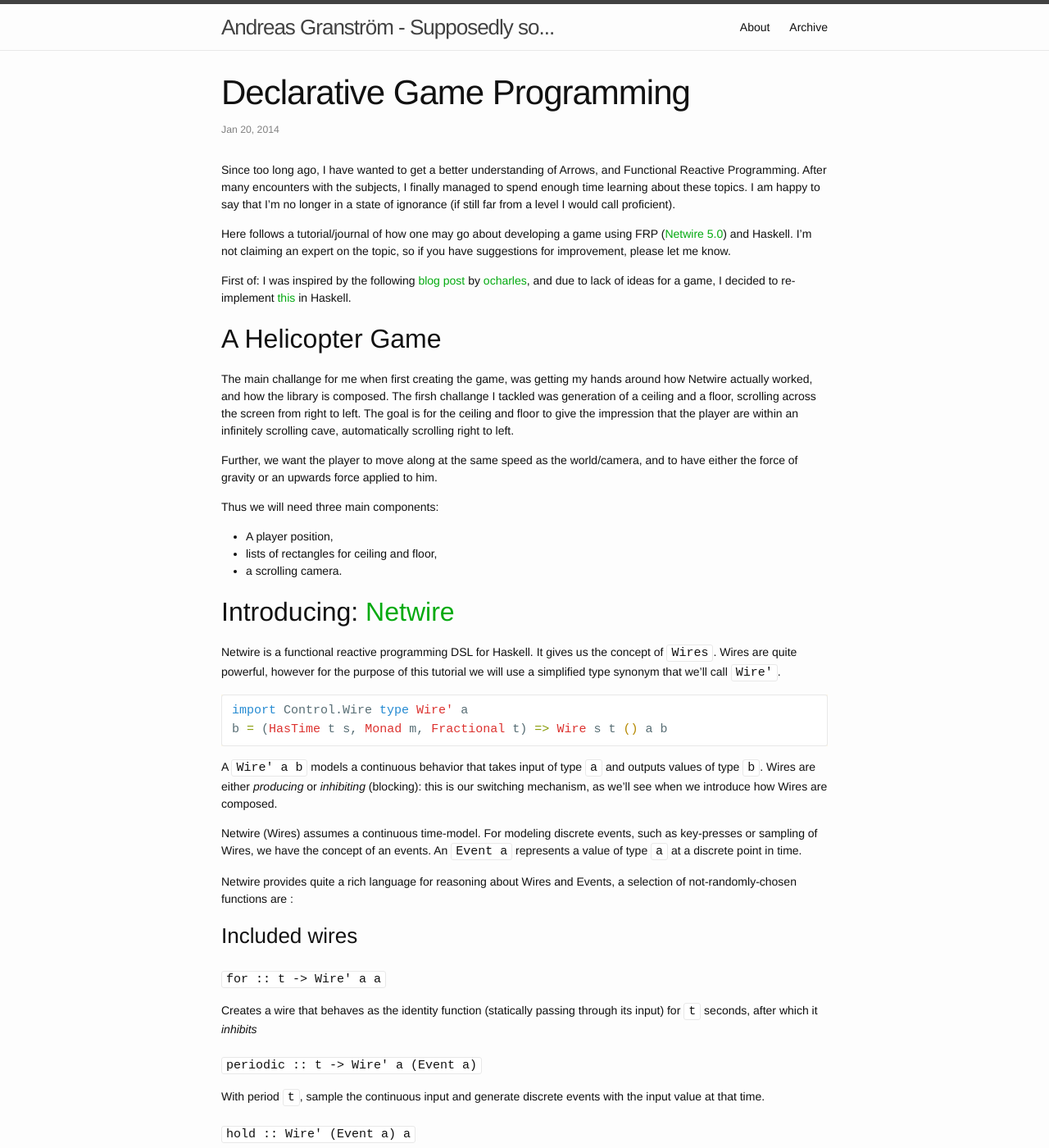
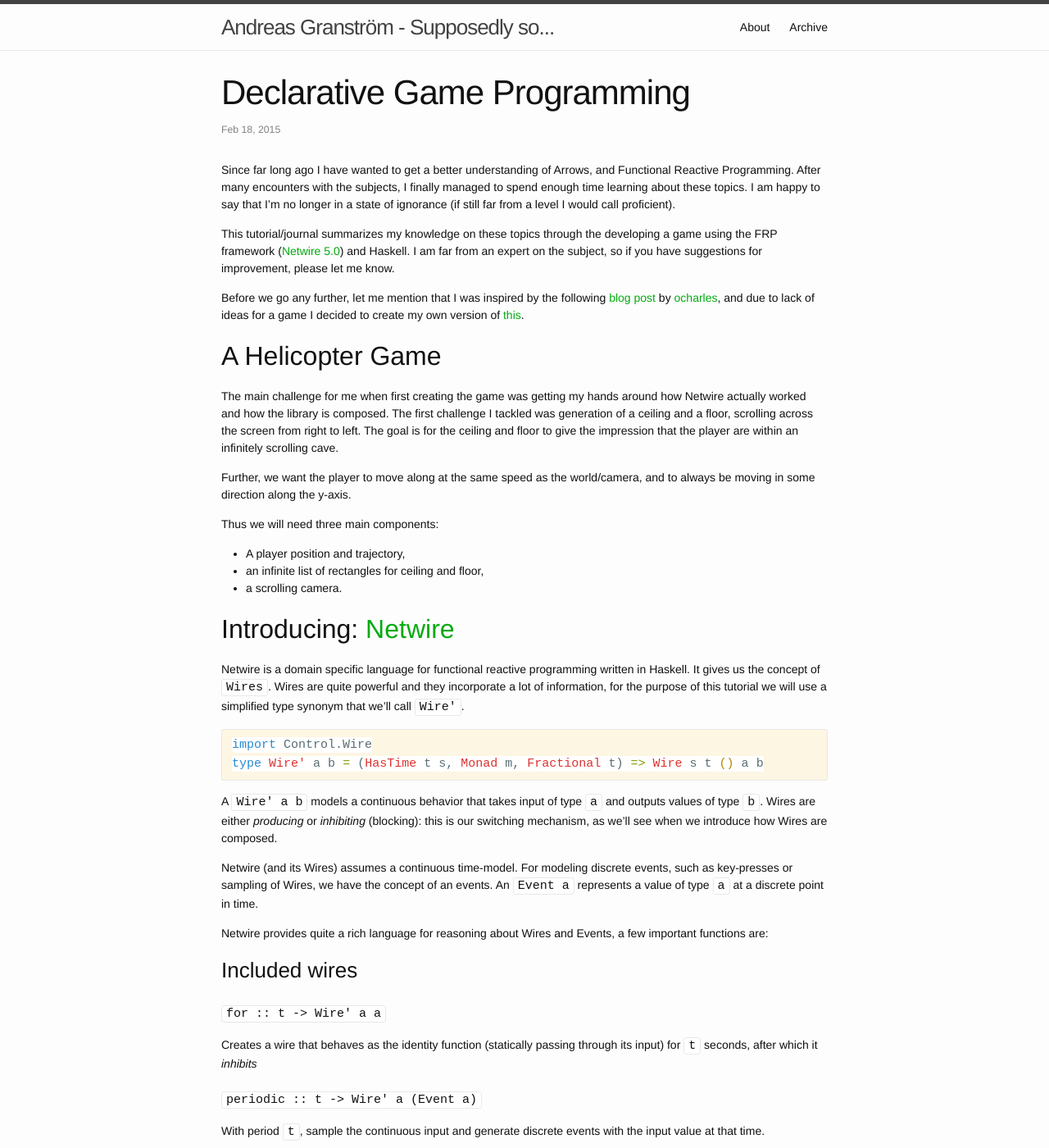
Before and after one commit to andreasg/andreasg.github.io, a Jekyll site: the page built from _posts/2014-01-20-declarative-game-programming.markdown, in a window 1280 px wide and 1400 px high. Shown: the whole window at 82% size. Built offline with Jekyll 4.4.1, drawn with Linux system fonts in a browser that asks for light colours; Markdown is read by kramdown in place of the engine named in the settings; some of the changed text lies outside the part shown.

Commit message:
spell checking

````diff
--- a/_posts/2014-01-20-declarative-game-programming.markdown
+++ b/_posts/2014-01-20-declarative-game-programming.markdown
@@ -1,49 +1,45 @@
 ---
 layout: post
 title: "Declarative Game Programming"
-date: 2014-01-20 11:36:31 +0100
+date: 2015-02-18 00:12:22 +0000
 comments: true
 published: true
 categories: haskell frp tutorial
 ---
 
-Since too long ago, I have wanted to get a better understanding of Arrows, and Functional Reactive Programming. After many encounters with the subjects, I finally managed to spend enough time learning about these topics. I am happy to say that I'm no longer in a state of ignorance (if still far from a level I would call proficient).
+Since far long ago I have wanted to get a better understanding of Arrows, and Functional Reactive Programming. After many encounters with the subjects, I finally managed to spend enough time learning about these topics. I am happy to say that I'm no longer in a state of ignorance (if still far from a level I would call proficient).
 
-Here follows a tutorial/journal of how one may go about developing a game using FRP ([Netwire 5.0](http://hackage.haskell.org/package/netwire)) and Haskell. I'm not claiming an expert on the topic, so if you have suggestions for improvement, please let me know.
+This tutorial/journal summarizes my knowledge on these topics through the developing a game using the FRP framework ([Netwire 5.0](http://hackage.haskell.org/package/netwire)) and Haskell. I am far from an expert on the subject, so if you have suggestions for improvement, please let me know.
+
+Before we go any further, let me mention that I was inspired by the following [blog post](http://ocharles.org.uk/blog/posts/2013-08-01-getting-started-with-netwire-and-sdl.html) by [ocharles](http://ocharles.org.uk), and due to lack of ideas for a game I decided to create my own version of [this](http://www.helicoptergame.net/).
 
 
-First of: I was inspired by the following [blog post](http://ocharles.org.uk/blog/posts/2013-08-01-getting-started-with-netwire-and-sdl.html) by [ocharles](http://ocharles.org.uk), and due to lack of ideas for a game, I decided to re-implement [this](http://www.helicoptergame.net/) in Haskell.
+## A Helicopter Game
+The main challenge for me when first creating the game was getting my hands around how Netwire actually worked and how the library is composed. The first challenge I tackled was generation of a ceiling and a floor, scrolling across the screen from right to left. The goal is for the ceiling and floor to give the impression that the player are within an infinitely scrolling cave.
 
-
-<!-- more -->
-
-## A Helicopter Game
-
-The main challange for me when first creating the game, was getting my hands around how Netwire actually worked, and how the library is composed. The firsh challange I tackled was generation of a ceiling and a floor, scrolling across the screen from right to left. The goal is for the ceiling and floor to give the impression that the player are within an infinitely scrolling cave, automatically scrolling right to left.
-
-Further, we want the player to move along at the same speed as the world/camera, and to have either the force of gravity or an upwards force applied to him.
+Further, we want the player to move along at the same speed as the world/camera, and to always be moving in some direction along the y-axis.
 
 Thus we will need three main components:
 
- * A player position,
- * lists of rectangles for ceiling and floor,
+ * A player position and trajectory,
+ * an infinite list of rectangles for ceiling and floor,
  * a scrolling camera.
 
 
 ## Introducing: [Netwire](http://hackage.haskell.org/package/netwire)
 
-Netwire is a functional reactive programming DSL for Haskell. It gives us the concept of ```Wires```. Wires are quite powerful, however for the purpose of this tutorial we will use a simplified type synonym that we'll call ```Wire'```.
+Netwire is a domain specific language for functional reactive programming written in Haskell. It gives us the concept of ```Wires```. Wires are quite powerful and they incorporate a lot of information, for the purpose of this tutorial we will use a simplified type synonym that we'll call ```Wire'```.
 
-{% highlight haskell %}
-import Control.Wire type Wire' a
-b = (HasTime t s, Monad m, Fractional t) => Wire s t () a b
-{% endhighlight %}
+```haskell
+import Control.Wire
+type Wire' a b = (HasTime t s, Monad m, Fractional t) => Wire s t () a b
+```
 
 A ```Wire' a b``` models a continuous behavior that takes input of type ```a``` and outputs values of type ```b```. Wires are either *producing* or *inhibiting* (blocking): this is our switching mechanism, as we'll see when we introduce how Wires are composed.
 
-Netwire (Wires) assumes a continuous time-model. For modeling discrete events, such as key-presses or sampling of Wires, we have the concept of an events. An ```Event a``` represents a value of type ```a``` at a discrete point in time.
+Netwire (and its Wires) assumes a continuous time-model. For modeling discrete events, such as key-presses or sampling of Wires, we have the concept of an events. An ```Event a``` represents a value of type ```a``` at a discrete point in time.
 
-Netwire provides quite a rich language for reasoning about Wires and Events, a selection of not-randomly-chosen functions are :
+Netwire provides quite a rich language for reasoning about Wires and Events, a few important functions are:
 
 ### Included wires
 
@@ -115,11 +111,11 @@
 
 Now that we have the concept of scrolling, we can begin to generate the cave. We will create a wire that produces events with the appropriate x-position and height of the rectangles.
 
-We know that we want to generate both x-cordinates and y-coordinates. Of which the x-cordinate will just be the scrolling offset by the screen width (we want to generate the level off-screen). The y-coordinate will be a random value within a given interval, depending on if we are doing the ceiling or the floor.
+We know that we want to generate both x-coordinates and y-coordinates. Of which the x-coordinate will just be the scrolling offset by the screen width (we want to generate the level off-screen). The y-coordinate will be a random value within a given interval, depending on if we are doing the ceiling or the floor.
 
 ```haskell
 xcoord :: Wire' a (Event Double)
-xcoord = periodic 1 . (scroll+screenW)
+xcoord = periodic 1 . (scroll + screenW)
 
 ycoord :: (Double, Double) -> Wire' a (Event Double)
 ycoord interval = stdNoiseR 1 interval seed
````
Also changed, not shown: other parts of _posts/2014-01-20-declarative-game-programming.markdown (+8 -8 lines).
